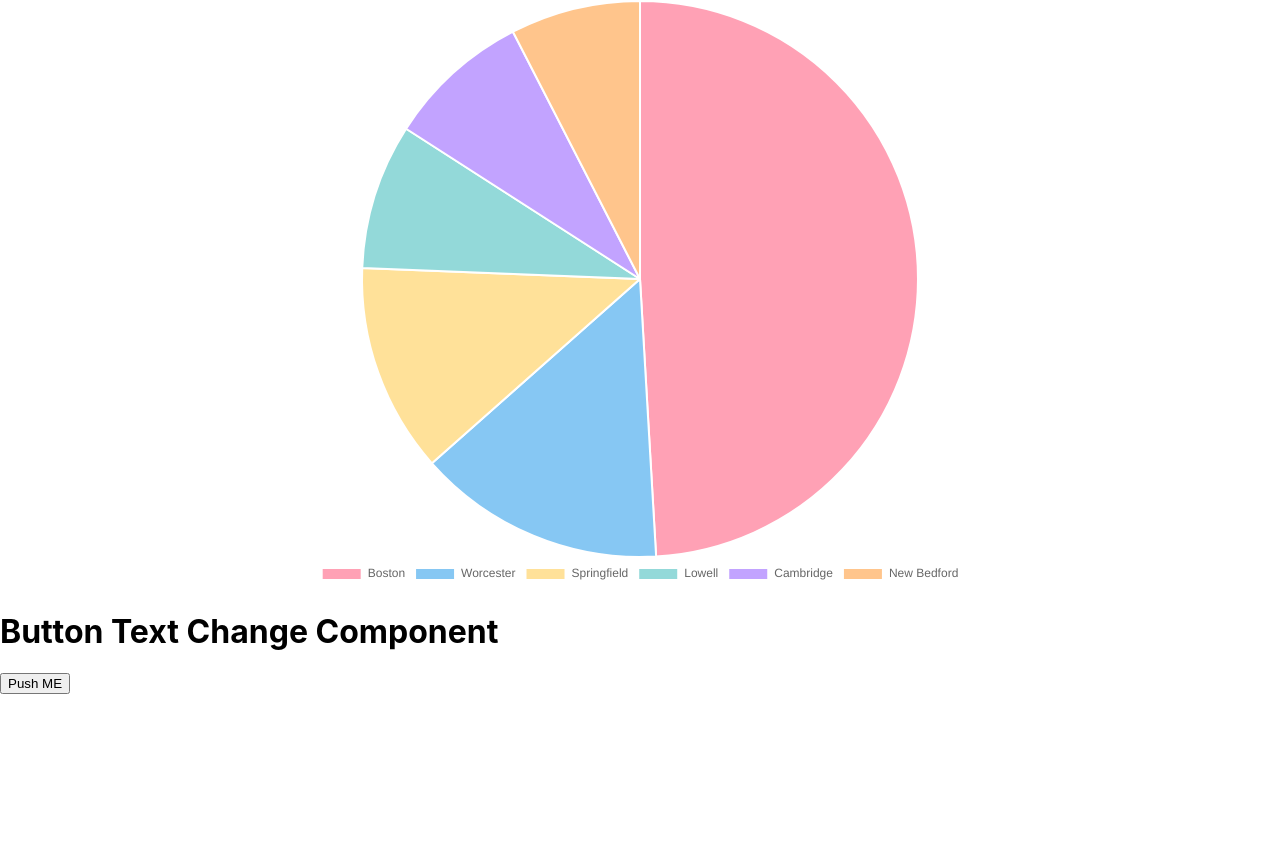
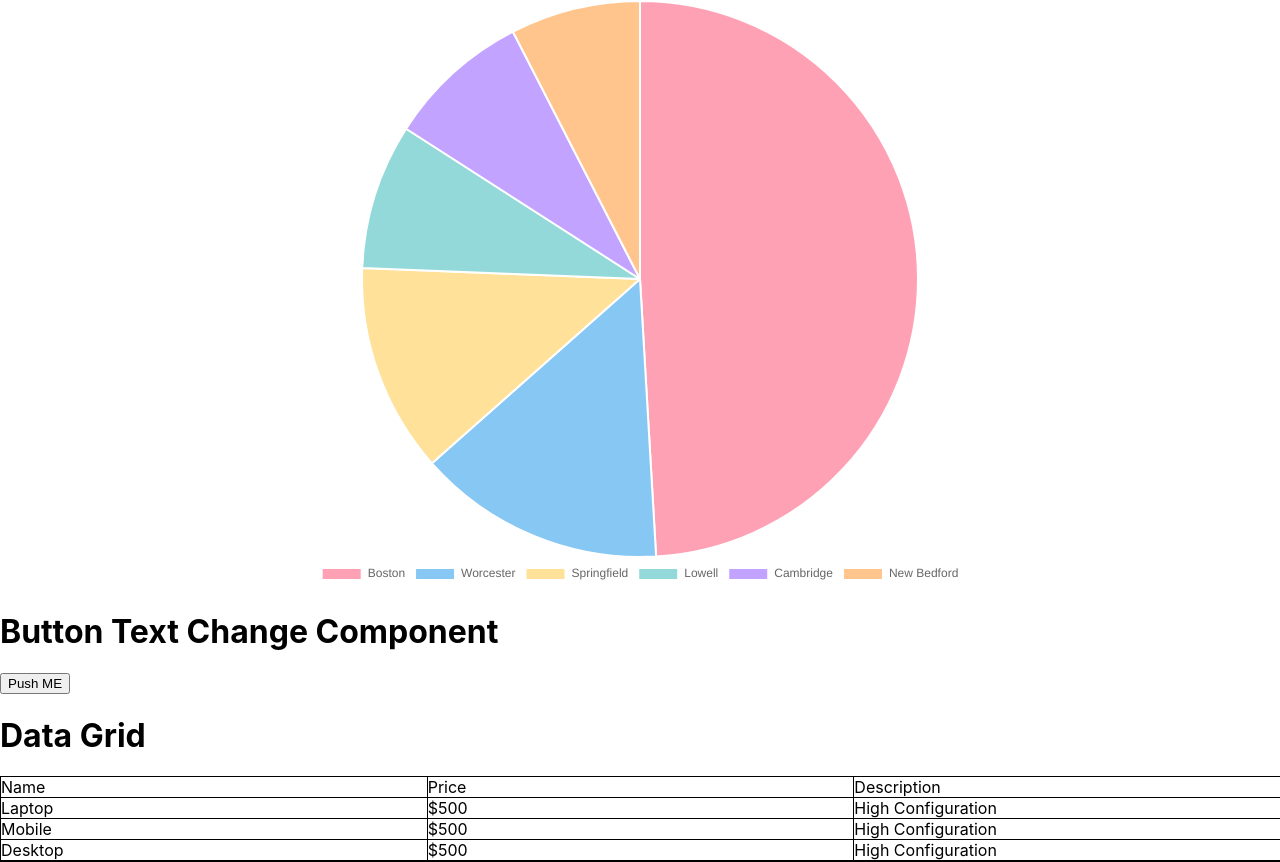
Before and after one commit to mdsaon/Essential-React-Components, a React (Create React App) app: page / in a window 1280 px wide. Shown: the part 1878-2740 px from the top of the page. Before the commit the page ends 2572 px from the top, so only its background shows below. Built offline with nearby package versions, Linux system fonts and the light colour scheme.

Commit message:
dataGrid component

```diff
--- a/src/App.js
+++ b/src/App.js
@@ -5,6 +5,7 @@ import HigherOrderComponentExample from './components/HigherOrderComponentExampl
 import Items from './components/HigherOrderComponentExample/Items';
 import ChartsComponent from './components/ChartsComponent';
 import ButtonTextChange from './components/ButtonTextChange';
+import DataGridExample from './components/DataGridExample';
 
 class App extends Component {
   render() {
@@ -16,6 +17,7 @@ class App extends Component {
         <Items />
         <ChartsComponent/>
         <ButtonTextChange />
+        <DataGridExample />
       </div>
     );
   }
--- /dev/null
+++ b/src/components/DataGridExample/ProductDisplay.js
@@ -0,0 +1,9 @@
+import React from "react";
+const ProductDisplay = (product) => {
+  return (
+    <div className="list-items-data">
+        <span>{product.name}</span><span>{product.price}</span><span>{product.description}</span>
+    </div>
+  );
+};
+export default ProductDisplay;
--- /dev/null
+++ b/src/components/DataGridExample/Style.css
@@ -0,0 +1,26 @@
+.list-items {
+  display: grid;
+  margin: 0px auto;
+  grid-template-columns: repeat(1, 1fr);
+  border: 1px solid;
+  width: 100%;
+}
+
+.list-items > div {
+  border-bottom: 1px solid;
+  text-align: left;
+}
+.list-items-heading {
+  display: grid;
+  grid-template-columns: repeat(3, 1fr);
+}
+.list-items-heading span {
+  border-right: 1px solid;
+}
+.list-items-data {
+  display: grid;
+  grid-template-columns: repeat(3, 1fr);
+}
+.list-items-data span {
+  border-right: 1px solid;
+}
--- /dev/null
+++ b/src/components/DataGridExample/index.js
@@ -0,0 +1,44 @@
+import React, { Component } from "react";
+import ProductDisplay from "./ProductDisplay";
+import "./Style.css";
+
+class DataGridExample extends Component {
+  state = {
+    products: [
+      {
+        name: "Laptop",
+        price: "$500",
+        description: "High Configuration"
+      },
+      {
+        name: "Mobile",
+        price: "$500",
+        description: "High Configuration"
+      },
+      {
+        name: "Desktop",
+        price: "$500",
+        description: "High Configuration"
+      }
+    ]
+  };
+  render() {
+    const { products } = this.state;
+    return (
+      <div>
+        <h1>Data Grid</h1>
+        <div className="list-items">
+          <div className="list-items-heading">
+            <span>Name</span>
+            <span>Price</span>
+            <span>Description</span>
+          </div>
+          {products.map(product => (
+            <ProductDisplay key={product.name} {...product} />
+          ))}
+        </div>
+      </div>
+    );
+  }
+}
+export default DataGridExample;
```
